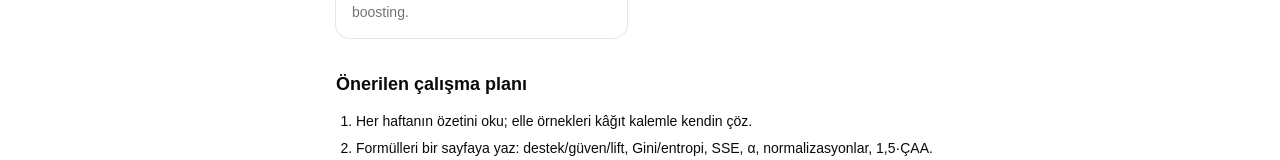
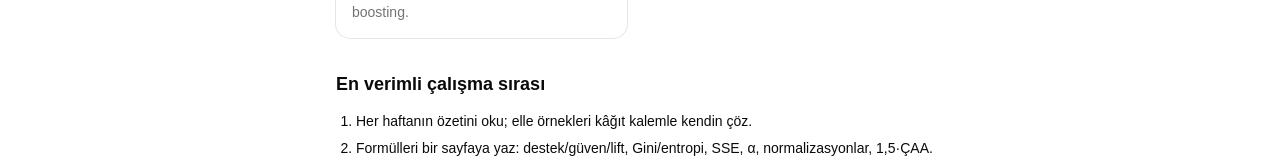
Before and after one commit to SametAlici/veri-madenciligi-vize, a React (Vite) app in the folder site/: page / in a window 1280 px wide. Shown: the part 908-1068 px from the top of the page. Built offline with nearby package versions, Linux system fonts and the light colour scheme.

Commit message:
Çalışma planı başlığını sadeleştir

```diff
--- a/site/src/App.tsx
+++ b/site/src/App.tsx
@@ -113,7 +113,7 @@ function Home() {
           </CardHeader></Card></A>
         ))}
       </div>
-      <h2 className="mt-8 mb-3 text-lg font-semibold">Önerilen çalışma planı</h2>
+      <h2 className="mt-8 mb-3 text-lg font-semibold">En verimli çalışma sırası</h2>
       <ol className="ml-5 list-decimal space-y-1 text-sm leading-relaxed">
         <li>Her haftanın özetini oku; elle örnekleri kâğıt kalemle kendin çöz.</li>
         <li>Formülleri bir sayfaya yaz: destek/güven/lift, Gini/entropi, SSE, α, normalizasyonlar, 1,5·ÇAA.</li>
```
